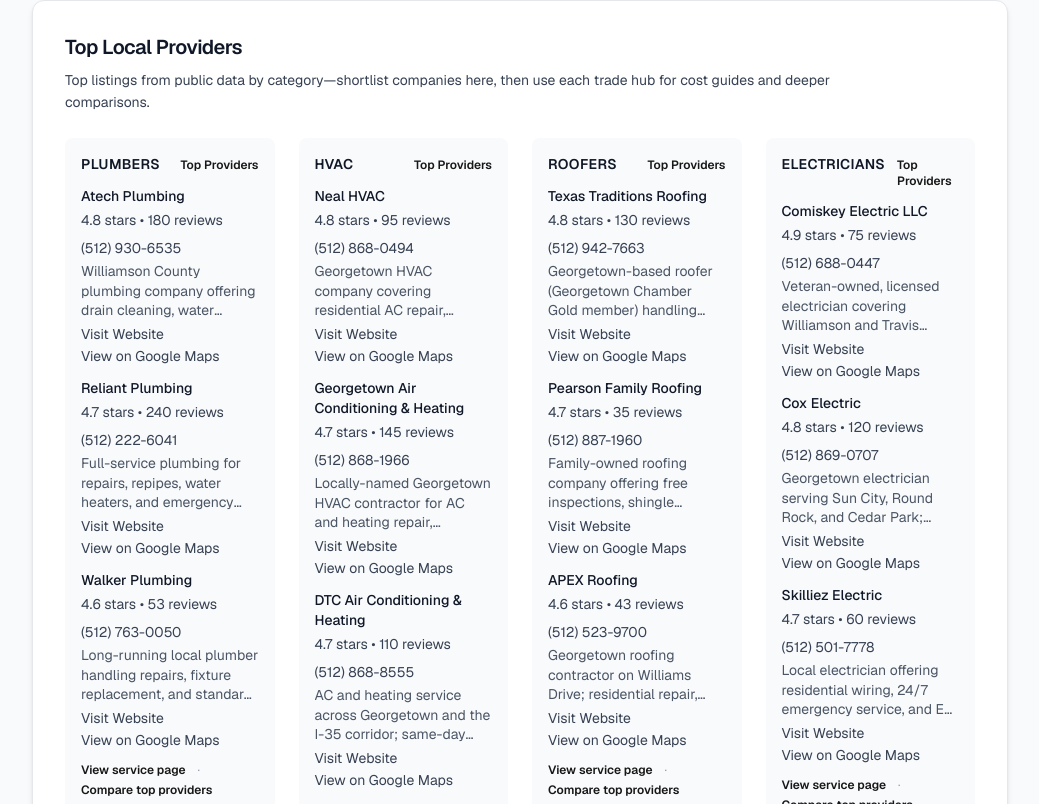
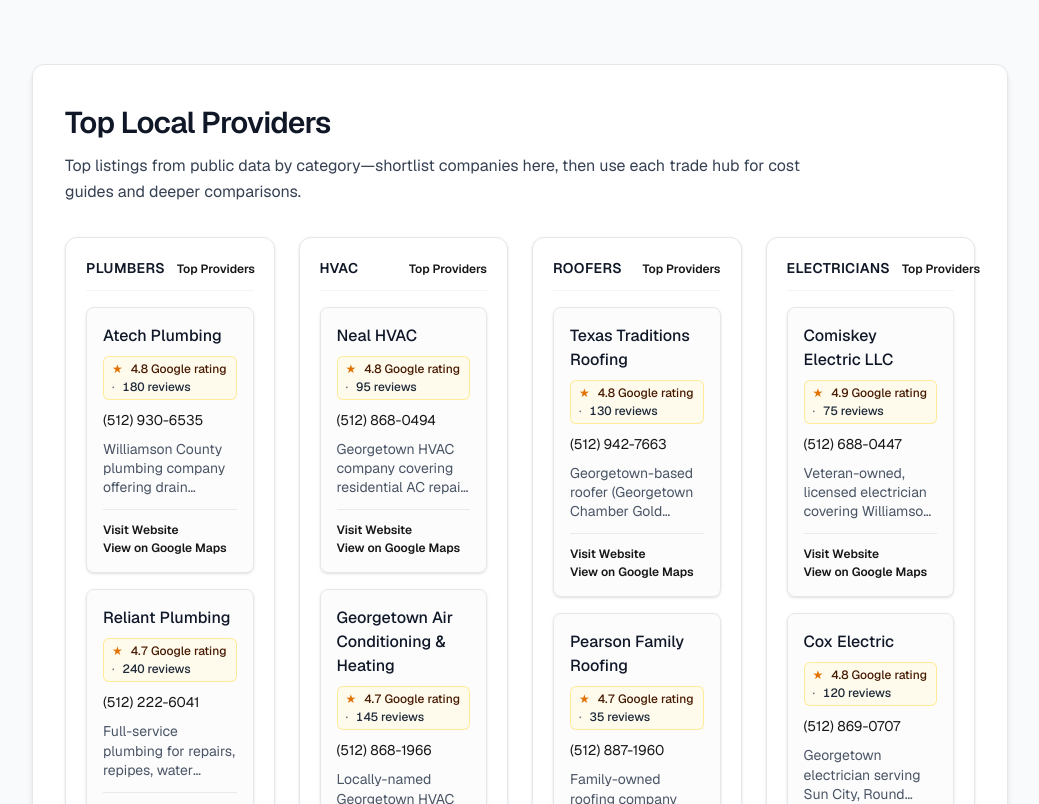
Before and after one commit to Lang0583/georgetown-home-services, a Next.js app: page / in a window 1280 px wide. Shown: the part 1476-2280 px from the top of the page, without its empty margins (120-1159 px from the left). Built offline with nearby package versions, Linux system fonts and the light colour scheme; no server answers.

Commit message:
fix(home): clearer provider columns and section breaks
Card-style listings per provider, highlighted rating rows, column chrome,
and tighter spacing rhythm between providers, blog, and FAQ.

Co-authored-by: Cursor <cursoragent@cursor.com>

```diff
--- a/app/page.tsx
+++ b/app/page.tsx
@@ -158,14 +158,14 @@ export default function Home() {
 
         <section
           id="providers"
-          className="scroll-mt-28 rounded-xl border border-gray-200 bg-white p-6 shadow-md sm:p-8 md:-mt-4"
+          className="mt-10 scroll-mt-28 rounded-xl border border-gray-200 bg-white p-6 shadow-md sm:p-8 md:mt-12 md:-mt-4 md:py-10"
         >
-          <h2 className="text-xl font-semibold tracking-tight text-gray-900">Top Local Providers</h2>
-          <p className="mt-2 max-w-3xl text-sm leading-relaxed text-gray-700">
+          <h2 className="text-2xl font-semibold tracking-tight text-gray-900 md:text-3xl">Top Local Providers</h2>
+          <p className="mt-3 max-w-3xl text-sm leading-relaxed text-gray-700 md:text-base">
             Top listings from public data by category—shortlist companies here, then use each trade hub for cost guides and
             deeper comparisons.
           </p>
-          <div className="mt-6 grid grid-cols-1 gap-6 md:grid-cols-2 lg:grid-cols-4">
+          <div className="mt-8 grid grid-cols-1 gap-8 md:grid-cols-2 md:gap-x-8 md:gap-y-10 lg:grid-cols-4 lg:gap-x-6">
             {topLocalGroups.map(({ title, key }) => (
               <HomeTopProvidersColumn
                 key={key}
@@ -177,7 +177,7 @@ export default function Home() {
           </div>
         </section>
 
-        <section className="py-10 md:py-12">
+        <section className="mt-12 border-t border-gray-200 py-10 md:mt-14 md:py-12">
           <h2 className="text-3xl font-semibold tracking-tight text-gray-900">From the Blog</h2>
           <div className="mt-6 grid grid-cols-1 gap-5 md:grid-cols-2">
             {blog.map((p) => (
@@ -192,7 +192,7 @@ export default function Home() {
           </div>
         </section>
 
-        <section className="py-10 md:py-12">
+        <section className="border-t border-gray-200 py-10 md:py-12">
           <FAQList faqs={HOME_PAGE_FAQS} variant="plain" />
         </section>
 
--- a/components/HomeTopProvidersColumn.tsx
+++ b/components/HomeTopProvidersColumn.tsx
@@ -57,21 +57,24 @@ export default function HomeTopProvidersColumn({ title, providerGroupKey, busine
   const visible = chunks.length ? chunks[chunkIndex % chunks.length] : [];
 
   return (
-    <div className="rounded-lg bg-gray-50 p-4">
-      <div className="flex items-baseline justify-between gap-3">
+    <div className="rounded-xl border border-gray-200 bg-white p-4 shadow-sm sm:p-5">
+      <div className="flex items-baseline justify-between gap-3 border-b border-gray-100 pb-3">
         <h3 className="text-sm font-semibold uppercase tracking-wide text-gray-900">{title}</h3>
-        <Link href={bestHref} className="text-xs font-semibold text-primary hover:underline">
+        <Link href={bestHref} className="shrink-0 text-xs font-semibold text-primary hover:underline">
           Top Providers
         </Link>
       </div>
-      <ul className="mt-3 space-y-3">
+      <ul className="mt-4 space-y-4">
         {visible.map((business) => {
           const outbound = getBusinessOutboundUrl(business);
           const website = getBusinessWebsiteUrl(business);
           const maps = getBusinessMapsUrl(business);
           const serviceCategory = EXIT_INTERSTITIAL_SERVICE_LABEL[providerGroupKey];
           return (
-            <li key={`${providerGroupKey}-${business.name}`} className="text-sm text-gray-700">
+            <li
+              key={`${providerGroupKey}-${business.name}`}
+              className="rounded-lg border border-gray-200 bg-gray-50/50 p-4 shadow-sm"
+            >
               <div className="font-medium text-gray-900">
                 {outbound ? (
                   <a
@@ -86,20 +89,25 @@ export default function HomeTopProvidersColumn({ title, providerGroupKey, busine
                   business.name
                 )}
               </div>
-              <div className="mt-1">
-                {business.rating.toFixed(1)} stars • {business.reviews.toLocaleString()} reviews
+              <div className="mt-2 inline-flex flex-wrap items-center gap-x-2 gap-y-0.5 rounded-md border border-amber-200/80 bg-amber-50/90 px-2 py-1 text-xs font-medium text-amber-950 tabular-nums">
+                <span className="text-amber-600" aria-hidden>
+                  ★
+                </span>
+                <span>{business.rating.toFixed(1)} Google rating</span>
+                <span className="text-gray-500">·</span>
+                <span className="text-gray-800">{business.reviews.toLocaleString()} reviews</span>
               </div>
               <BusinessPhoneRow phone={business.phone} providerName={business.name} />
-              <BusinessListingDescription text={business.description} className="mt-1" />
+              <BusinessListingDescription text={business.description} className="mt-2" />
               {website || maps ? (
-                <div className="mt-1 flex flex-wrap gap-x-3 gap-y-0.5">
+                <div className="mt-3 flex flex-wrap gap-x-3 gap-y-0.5 border-t border-gray-200/80 pt-3 text-xs">
                   {website ? (
                     <ExitInterstitial
                       providerName={business.name}
                       providerUrl={website}
                       serviceCategory={EXIT_INTERSTITIAL_SERVICE_LABEL[providerGroupKey]}
                       angiCategorySlug={EXIT_INTERSTITIAL_ANGI_SLUG[providerGroupKey]}
-                      className="text-primary hover:text-primary-hover"
+                      className="font-semibold text-primary hover:text-primary-hover"
                     >
                       {BUSINESS_LINK_VISIT_WEBSITE}
                     </ExitInterstitial>
@@ -108,7 +116,7 @@ export default function HomeTopProvidersColumn({ title, providerGroupKey, busine
                     <a
                       href={maps}
                       {...externalBusinessLinkProps}
-                      className="text-primary hover:text-primary-hover"
+                      className="font-semibold text-primary hover:text-primary-hover"
                       onClick={() => trackMapsClick(business.name)}
                     >
                       {BUSINESS_LINK_VIEW_ON_GOOGLE_MAPS}
@@ -120,7 +128,7 @@ export default function HomeTopProvidersColumn({ title, providerGroupKey, busine
           );
         })}
       </ul>
-      <div className="mt-3 flex flex-wrap gap-x-3 gap-y-1 text-xs">
+      <div className="mt-4 flex flex-wrap gap-x-3 gap-y-1 border-t border-gray-100 pt-3 text-xs">
         <Link href={serviceHref} className="font-semibold text-gray-900 hover:underline">
           View service page
         </Link>
--- a/components/HomeTrustBar.tsx
+++ b/components/HomeTrustBar.tsx
@@ -73,7 +73,7 @@ export default function HomeTrustBar() {
           <li
             key={title}
             className={[
-              "flex min-w-0 flex-1 items-center gap-3 py-3 first:pt-0 last:pb-0 md:h-full md:py-0 md:pl-4 md:pr-4 lg:pl-5 lg:pr-5",
+              "flex min-w-0 flex-1 items-center gap-3 py-4 first:pt-2 last:pb-2 md:h-full md:py-0 md:pl-4 md:pr-4 lg:pl-5 lg:pr-5",
               index > 0 ? "md:border-l md:border-gray-300/80" : "",
             ]
               .filter(Boolean)
```
